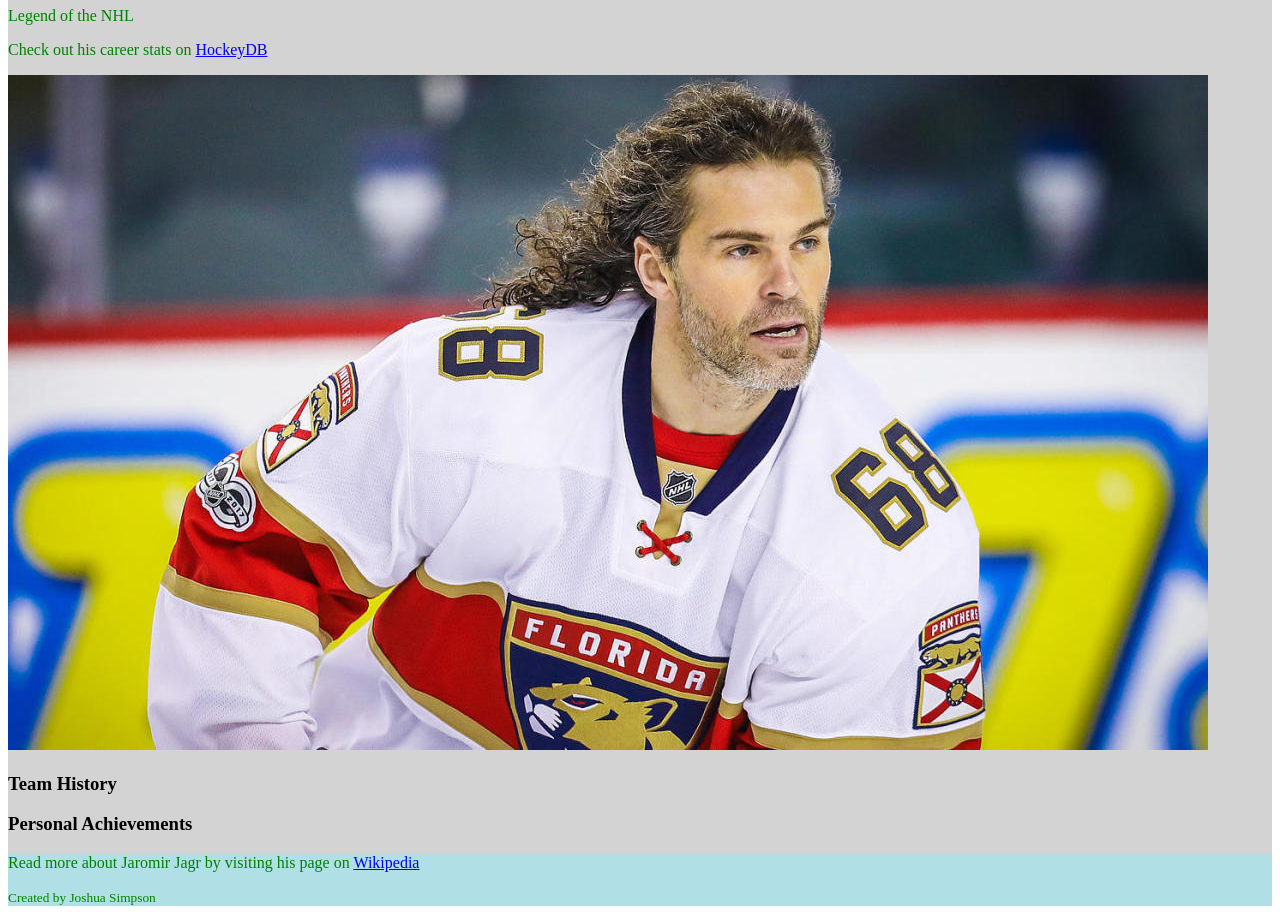
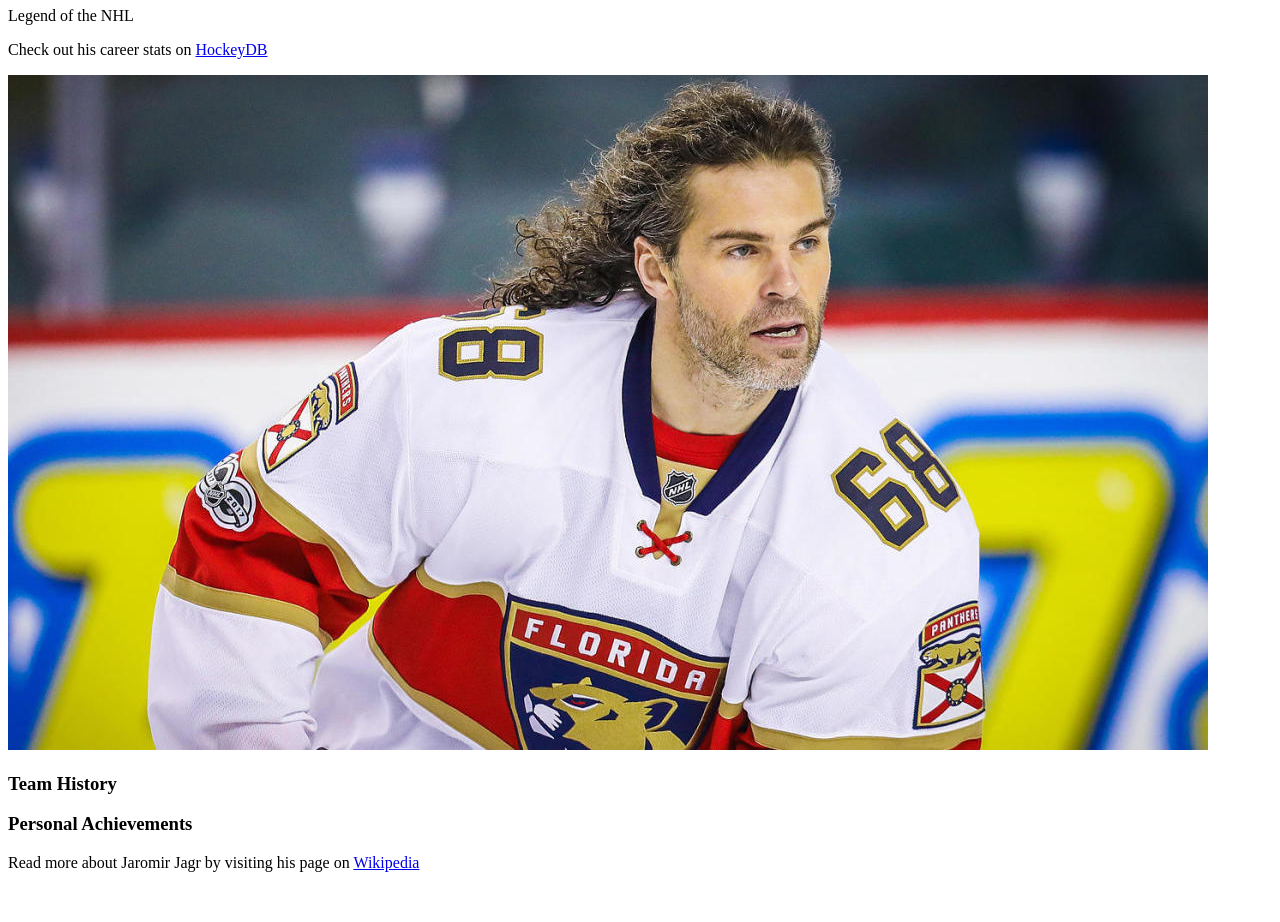
Before and after one commit to SoshJimpson/test, a plain HTML site: page index.html in a window 1280 px wide. Shown: the part 73-995 px from the top of the page. After the commit the page ends 961 px from the top, so only its background shows below. Drawn offline with Linux system fonts and the light colour scheme.

Commit message:
reverting back to original file to continue working on project

```diff
--- a/index.html
+++ b/index.html
@@ -3,7 +3,6 @@
 <head>
     <meta charset="UTF-8">
     <meta name="viewport" content="width=device-width, initial-scale=1.0">
-    <link rel="stylesheet" href="styles.css">
     <title>Jaromir Jagr</title>
 </head>
 <body>
@@ -24,9 +23,7 @@
         </main>
         <footer>
             <p>Read more about Jaromir Jagr by visiting his page on <a href="https://en.wikipedia.org/wiki/Jarom%C3%ADr_J%C3%A1gr" target="_blank">Wikipedia</a></p>
-            <p><small>Created by Joshua Simpson</small></p>
         </footer>
     </div>
-    <script src="app.js"></script>
 </body>
 </html>
```
